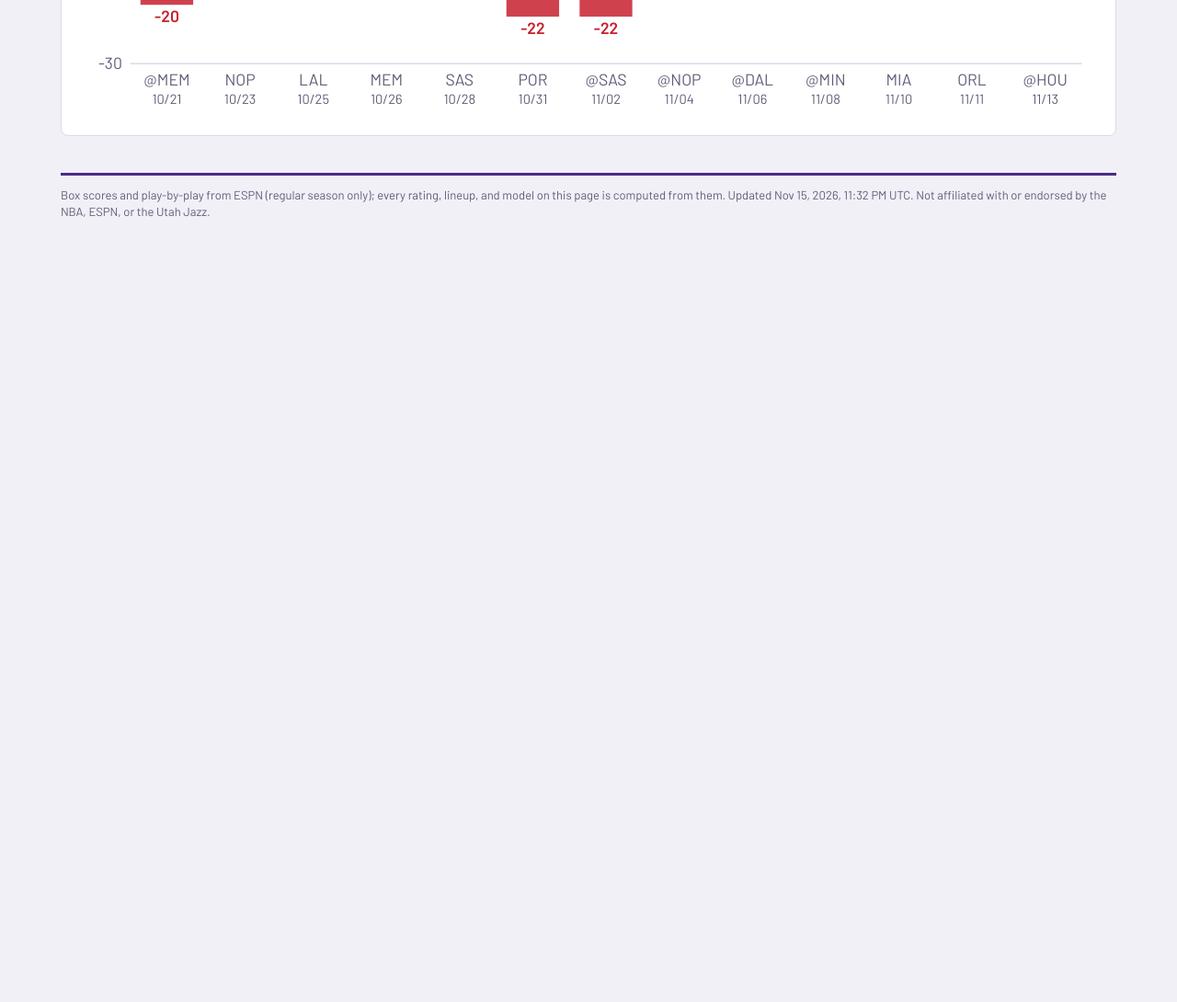
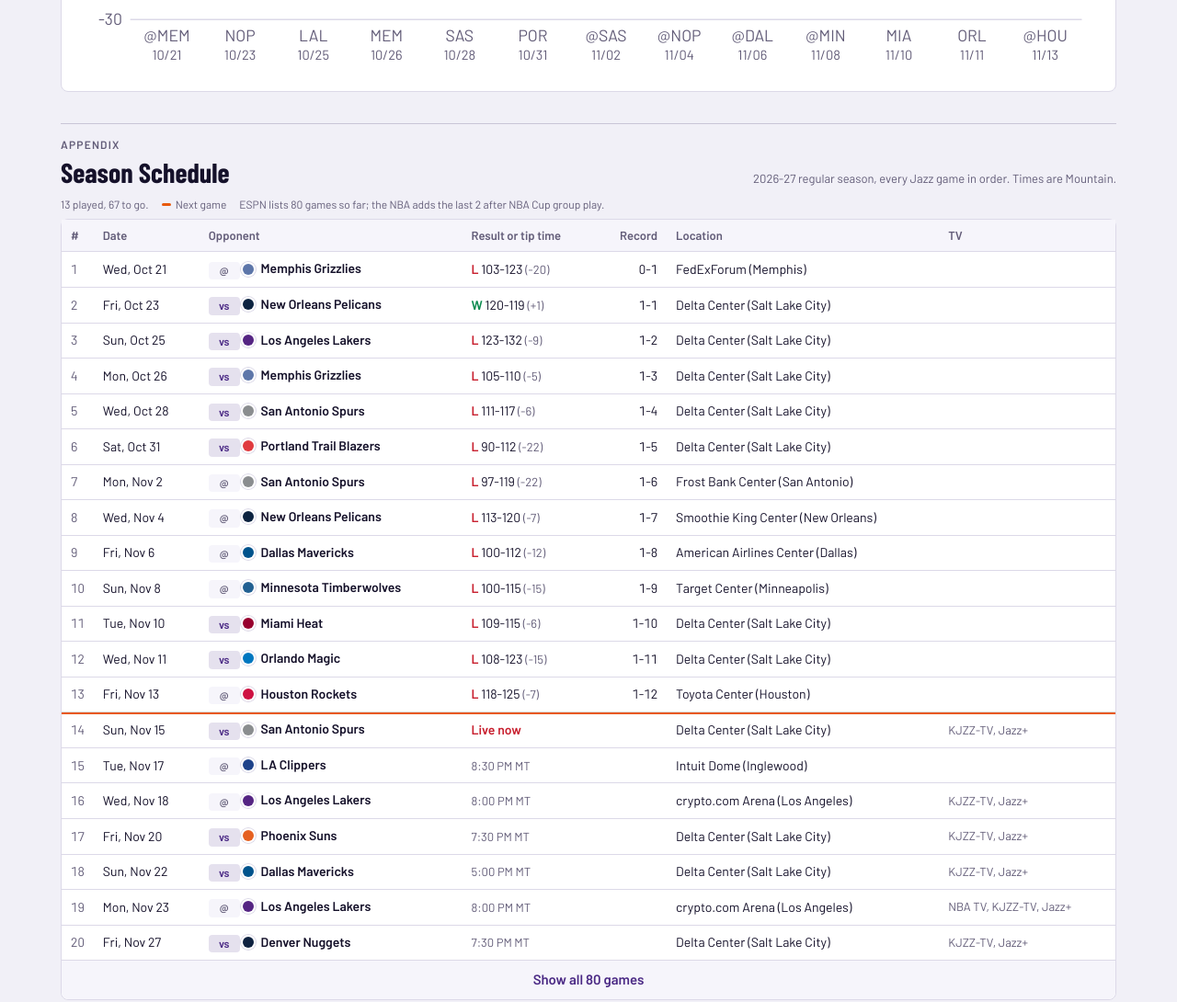
Before and after one commit to maximhoeft94/jazz-dashboard, a plain HTML site: page index.html in a window 1280 px wide. Shown: the part 1560-2650 px from the top of the page at 92% size. Before the commit the page ends 1856 px from the top, so only its background shows below. Drawn offline with nearby package versions, Linux system fonts and the light colour scheme.

Commit message:
Move the season schedule into Team Performance under an Appendix divider
Co-Authored-By: Claude Opus 5.5 <noreply@anthropic.com>
Claude-Session: https://claude.ai/code/session_013nxDk2dfFvVdyXTdSCqJUs

```diff
--- a/index.html
+++ b/index.html
@@ -42,7 +42,7 @@ button:focus-visible,select:focus-visible{outline:2px solid var(--div);outline-o
 /* tabs */
 .tabs{display:flex;flex-wrap:wrap;row-gap:2px;border-bottom:3px solid var(--jazz);position:sticky;top:0;z-index:5;background:var(--bg);margin-top:26px}
 @media (max-width:820px){.tabs{flex-wrap:nowrap;overflow-x:auto;scrollbar-width:none}}
-section{scroll-margin-top:120px}
+section,#ovSched{scroll-margin-top:120px}
 section[hidden]{display:none}
 .rec{display:flex;align-items:flex-end;gap:28px;flex-wrap:wrap;margin:4px 0 18px}
 .rec .big{font-family:var(--font-d);font-weight:700;font-size:64px;line-height:.9}
@@ -60,8 +60,8 @@ section[hidden]{display:none}
 .tab{background:none;border:0;border-bottom:5px solid transparent;margin-bottom:-3px;padding:9px 13px 7px;font-family:var(--font-d);font-weight:600;font-size:19px;color:var(--muted);white-space:nowrap}
 .tab:hover{color:var(--ink)}
 .tab.on{color:var(--ink);border-bottom-color:var(--b)}
-.tabsep{flex:none;width:1px;background:#c9c5d6;margin:10px 10px 8px}
-.tabgrp{flex:none;align-self:center;font-size:11px;font-weight:600;letter-spacing:.08em;text-transform:uppercase;color:var(--muted);padding:0 2px 0 4px}
+hr.seg{border:0;border-top:1px solid #c9c5d6;margin:34px 0 14px}
+.appx{font-size:12px;font-weight:600;letter-spacing:.1em;text-transform:uppercase;color:var(--muted);margin-bottom:6px}
 .more{display:block;width:100%;background:var(--soft);border:0;border-top:1px solid var(--line);padding:10px;font-weight:600;color:var(--jazz);border-radius:0 0 8px 8px}
 .more:hover{background:color-mix(in srgb,var(--jazz) 8%,var(--soft))}
 tr.next td{box-shadow:inset 0 2px 0 var(--b)}
@@ -258,7 +258,6 @@ footer{margin-top:40px;font-size:13px;color:var(--muted);border-top:3px solid va
   <section id="shots"></section>
   <section id="models"></section>
   <section id="h2h"></section>
-  <section id="schedule"></section>
   <footer id="foot"></footer>
 </div>
 
@@ -281,7 +280,7 @@ const mean = xs => { xs = xs.filter(ok); return xs.length ? xs.reduce((s,x)=>s+x
 if(!D){ document.body.innerHTML = '<div class="wrap"><div class="empty">No data embedded. Run <code>python fetch_jazz.py</code> to load the seasons.</div></div>'; return; }
 
 /* ---------- state ---------- */
-const DASH_IDS = ['overview','vsLeague','leagueTable','players','lineups','onoff','shots','models','h2h','schedule'];
+const DASH_IDS = ['overview','vsLeague','leagueTable','players','lineups','onoff','shots','models','h2h'];
 const state = {
   season: D.current || D.order[0], dash: (DASH_IDS.includes(location.hash.slice(1)) ? location.hash.slice(1) : 'overview'), ins:'league', lt:'adv', pm:'pg', lu:'5', luMin:null,
   scP:'ALL', scMode:'hex', mdl:'pyth', schedAll:false, pA:null, pB:null,
@@ -338,9 +337,9 @@ const rkColor = (r,n) => r==null ? 'var(--muted)' : r <= n/3 ? 'var(--good)' : r
 const rkBadge = (r,n,dir) => r==null ? '' : '<span class="rkb" style="background:'+(dir===0?'var(--muted)':rkColor(r,n))+'">'+ord(r)+'</span>';
 
 /* ---------- tabs + hero ---------- */
-const DASH = [['overview','Team Performance (Overview)'],['vsLeague','Jazz vs. League'],['leagueTable','League Table'],['players','Players'],['lineups','Lineups'],['onoff','On/Off'],['shots','Shot Chart'],['models','Models'],['h2h','Player vs. Player'],['schedule','Complete Schedule','Appendix']];
+const DASH = [['overview','Team Performance (Overview)'],['vsLeague','Jazz vs. League'],['leagueTable','League Table'],['players','Players'],['lineups','Lineups'],['onoff','On/Off'],['shots','Shot Chart'],['models','Models'],['h2h','Player vs. Player']];
 function renderTabs(){
-  $('#tabs').innerHTML = DASH.map(([id,lab,grp]) => (grp ? '<span class="tabsep" aria-hidden="true"></span><span class="tabgrp">'+esc(grp)+'</span>' : '') + '<button class="tab'+(state.dash===id?' on':'')+'" role="tab" aria-selected="'+(state.dash===id)+'" aria-controls="'+id+'" data-dash="'+id+'">'+lab+'</button>').join('');
+  $('#tabs').innerHTML = DASH.map(([id,lab]) => '<button class="tab'+(state.dash===id?' on':'')+'" role="tab" aria-selected="'+(state.dash===id)+'" aria-controls="'+id+'" data-dash="'+id+'">'+lab+'</button>').join('');
   DASH.forEach(([id]) => { $('#'+id).hidden = state.dash!==id; });
 }
 function renderHero(){
@@ -413,14 +412,16 @@ function renderOverview(){
     + chip(streak,'Streak') + chip(sgn(mean(G.map(g=>g.margin))),'Avg. margin') + '</div></div>';
   h += '<div class="panel scroll" style="margin-bottom:14px"><div class="pad" style="padding-bottom:4px"><h3 style="font-family:var(--font-d);font-weight:600;font-size:21px;margin:0">Next 10 games</h3></div>'+nextGames(X)+'</div>';
   h += '<div class="panel card"><h3>Point differential by game</h3><div class="lgd"><span><b style="background:var(--good)"></b>Win</span><span><b style="background:var(--bad)"></b>Loss</span><span>Hover a bar for the score.</span></div>'+marginChart(G)+'</div>';
+  h += '<hr class="seg"><div class="appx">Appendix</div><div id="ovSched"></div>';
   $('#overview').innerHTML = h;
+  renderSchedule();
 }
 const fTime = iso => new Date(iso).toLocaleTimeString('en-US',{hour:'numeric',minute:'2-digit',timeZone:'America/Denver'})+' MT';
 const fDay = iso => new Date(iso).toLocaleDateString('en-US',{weekday:'short',month:'short',day:'numeric',timeZone:'America/Denver'});
 function renderSchedule(){
   const X = S(), sch = D.schedule || [];
-  let h = '<div class="sh"><h2>Complete Schedule</h2><span class="note">'+esc(state.season)+' regular season, every Jazz game in order. Times are Mountain.</span></div>';
-  if(!sch.length){ $('#schedule').innerHTML = h + '<div class="panel empty">The schedule is not loaded yet. It arrives with the next data refresh.</div>'; return; }
+  let h = '<div class="sh"><h2>Season Schedule</h2><span class="note">'+esc(state.season)+' regular season, every Jazz game in order. Times are Mountain.</span></div>';
+  if(!sch.length){ $('#ovSched').innerHTML = h + '<div class="panel empty">The schedule is not loaded yet. It arrives with the next data refresh.</div>'; return; }
   const byId = {}; X.games.forEach(g => byId[g.id] = g);
   let w = 0, l = 0, nextMarked = false;
   const rows = sch.map((g,i) => {
@@ -439,7 +440,7 @@ function renderSchedule(){
   h += '<div class="lgd"><span>'+played+' played, '+(sch.length-played)+' to go.</span><span><b style="background:var(--b);height:3px;vertical-align:3px"></b>Next game</span>'+(sch.length<(D.seasonGames||82)?'<span>ESPN lists '+sch.length+' games so far; the NBA adds the last '+((D.seasonGames||82)-sch.length)+' after NBA Cup group play.</span>':'')+'</div>';
   h += '<div class="panel"><div class="scroll"><table><thead><tr><th class="rk">#</th><th class="l">Date</th><th class="l">Opponent</th><th class="l">Result or tip time</th><th data-d="Jazz record after this game">Record</th><th class="l">Location</th><th class="l">TV</th></tr></thead><tbody>'+shown.join('')+'</tbody></table></div>'
     + (rows.length > 20 ? '<button class="more" data-sched="1">'+(state.schedAll ? 'Show only the first 20 games' : 'Show all '+rows.length+' games')+'</button>' : '') + '</div>';
-  $('#schedule').innerHTML = h;
+  $('#ovSched').innerHTML = h;
 }
 const place = g => { const v = g.venue||'', c = g.city||''; return c && !v.includes(c) ? (v ? v+' ('+c+')' : c) : v; };
 function nextGames(X){
@@ -860,13 +861,13 @@ document.addEventListener('pointerout', e => { const g = e.target.closest && e.t
 addEventListener('scroll', hideTip, {passive:true});
 
 /* ---------- wiring ---------- */
-function renderAll(){ renderTabs(); renderHero(); renderOverview(); renderSchedule(); renderVsLeague(); renderLeagueTable(); renderPlayers(); renderLineups(); renderOnOff(); renderShots(); renderModels(); renderH2H(); }
+function renderAll(){ renderTabs(); renderHero(); renderOverview(); renderVsLeague(); renderLeagueTable(); renderPlayers(); renderLineups(); renderOnOff(); renderShots(); renderModels(); renderH2H(); }
 const RENDER = {lt:renderLeagueTable, pl:renderPlayers, lu:renderLineups};
 document.addEventListener('click', e => {
   const t = e.target.closest('[data-dash],[data-sched],[data-ins],[data-lt],[data-pm],[data-lu],[data-lumin],[data-sc],[data-mdl],[data-ts]');
   if(!t) return;
   const d = t.dataset;
-  if(d.sched){ state.schedAll = !state.schedAll; renderSchedule(); if(!state.schedAll) $('#schedule').scrollIntoView({block:'start'}); }
+  if(d.sched){ state.schedAll = !state.schedAll; renderSchedule(); if(!state.schedAll) $('#ovSched').scrollIntoView({block:'start'}); }
   else if(d.dash){ state.dash = d.dash; hideTip(); renderTabs(); history.replaceState(null,'','#'+d.dash); const tb = $('#tabs'); if(tb.getBoundingClientRect().top < 0 || scrollY > tb.offsetTop) scrollTo({top: tb.offsetTop, behavior:'instant'}); }
   else if(d.ins){ state.ins = d.ins; renderVsLeague(); }
   else if(d.lt){ state.lt = d.lt; renderLeagueTable(); }
```
